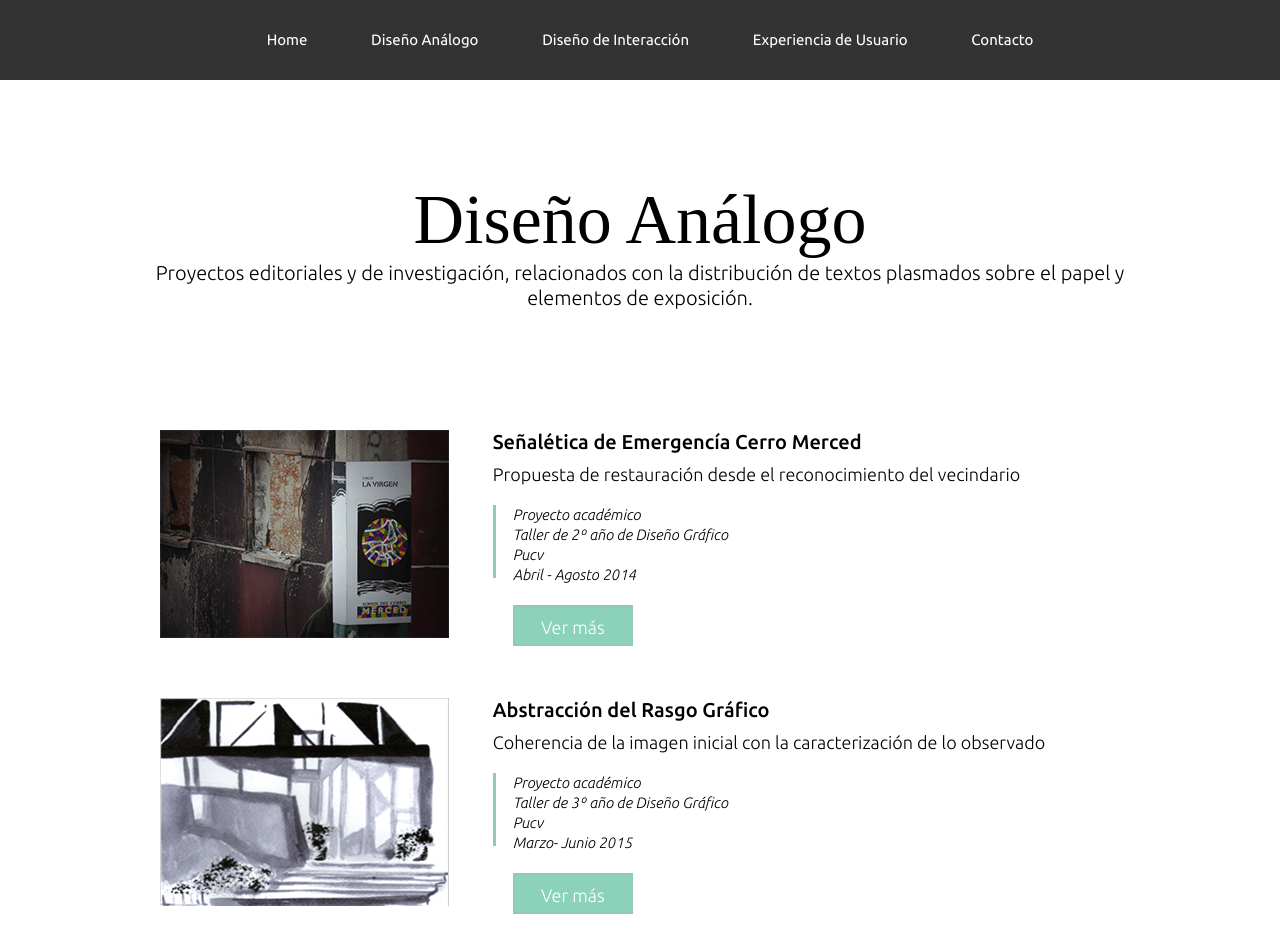
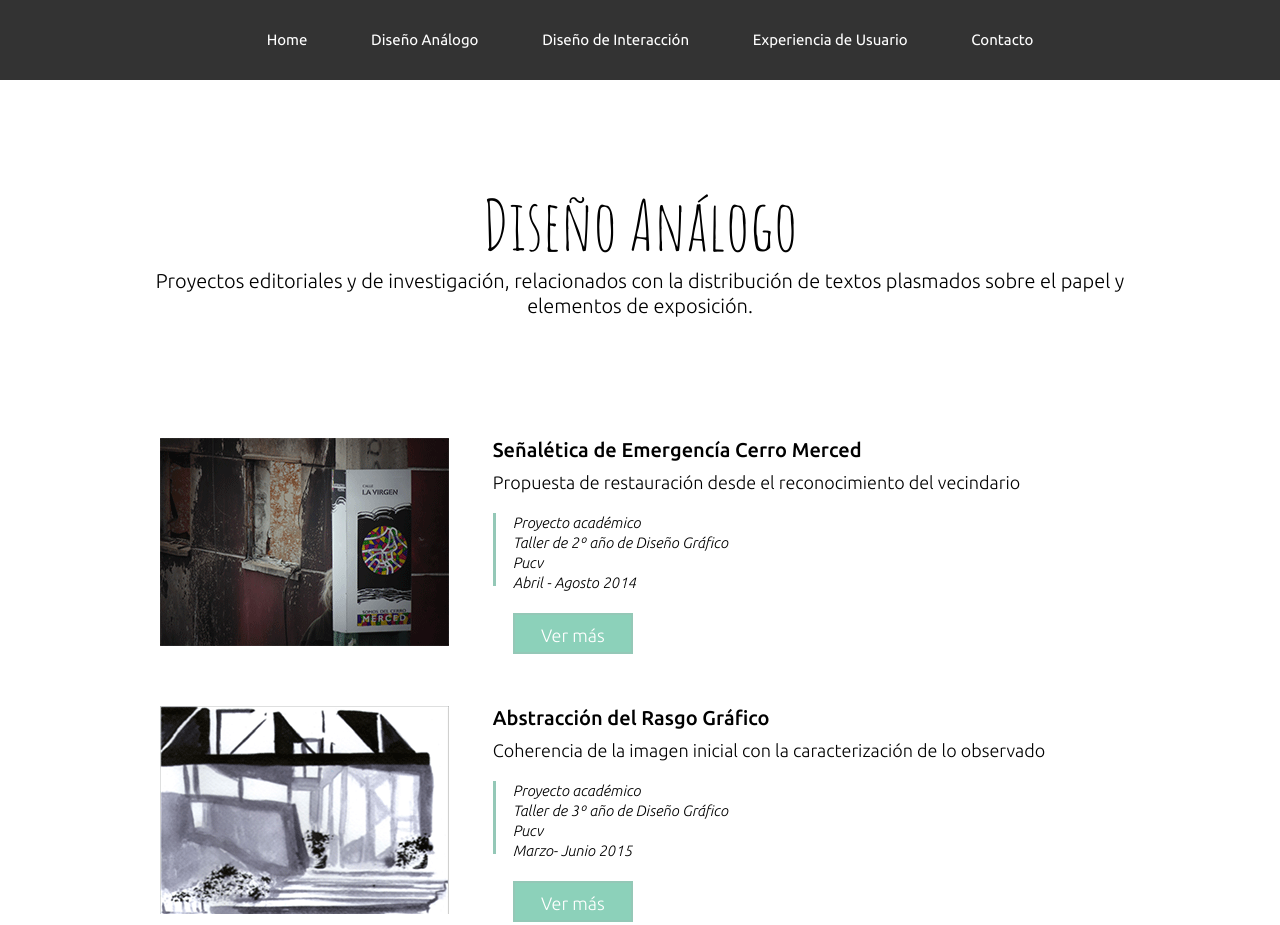
Before and after one commit to consuelosantis/Portafolio, a plain HTML site: page disenoanalogo.html in a window 1280 px wide. Shown: the top 925 px of the page. Drawn offline with nearby package versions, Linux system fonts and the light colour scheme.

Commit message:
Update disenoanalogo.css

```diff
--- a/disenoanalogo.css
+++ b/disenoanalogo.css
@@ -283,7 +283,7 @@ width: 100%;
 
 h1{ /*experiencia de usuarios*/
 
-	font-family: "Amatica SC";
+	font-family: "Amatic SC";
 	font-size: 70px;
 	text-align: center;
 	color: #000000;
```
